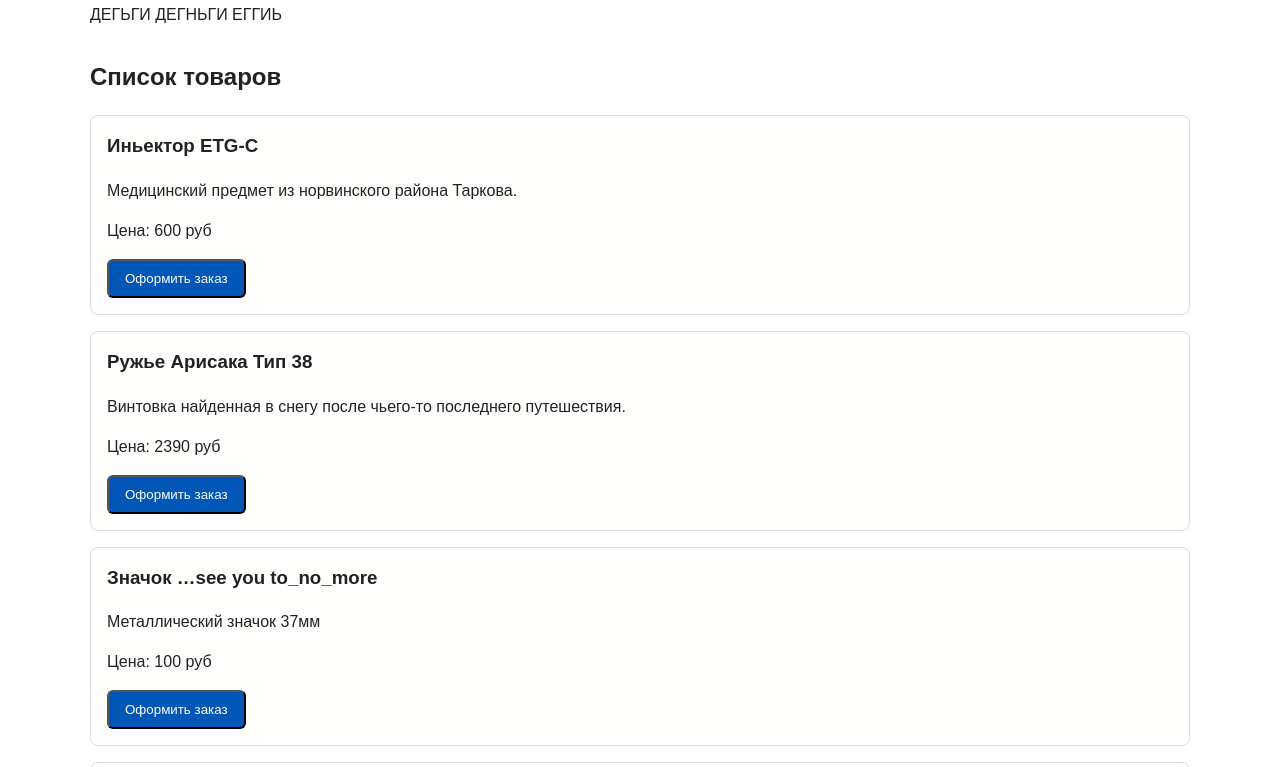
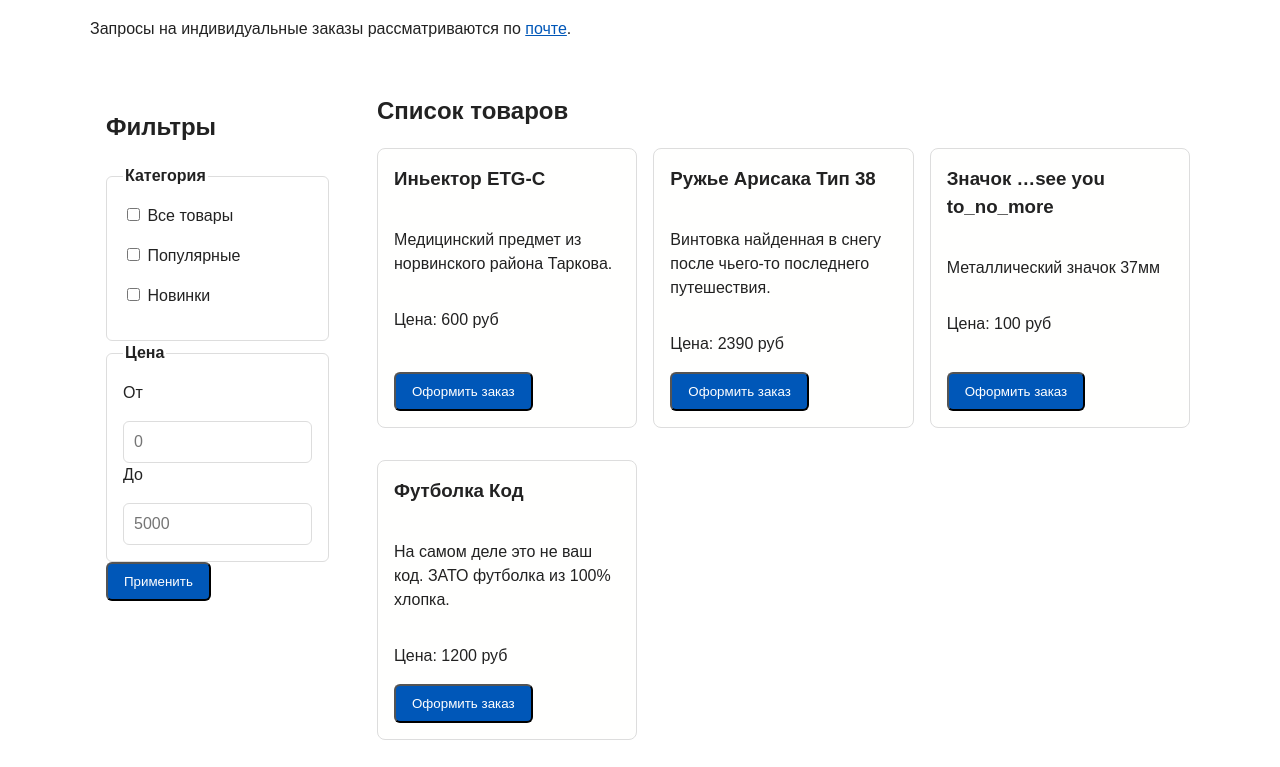
Before and after one commit to PancakeInAMicrowave/anotherworldlavka, a plain HTML site: page catalog.html in a window 1280 px wide. Shown: the part 306-1073 px from the top of the page. Drawn offline with Linux system fonts and the light colour scheme.

Commit message:
feat: add flex navigation and grid catalog layout

```diff
--- a/catalog.html
+++ b/catalog.html
@@ -2,15 +2,18 @@
 <html lang="ru">
 <head>
     <meta charset="utf-8" />
-    <meta name="viewport" content="width=device-width", initial-scale="1.0" />
+    <meta name="viewport" content="width=device-width" , initial-scale="1.0" />
     <meta name="description" content="Каталог товаров." />
     <title>Каталог товаров</title>
     <link rel="stylesheet" href="css/style.css" />
+    <meta name="description"
+          content="Купить уникальный и бомбезный мерч разных игровых вселенных" />
+    <script src="js/main.js" defer></script>
 </head>
 <body>
     <header>
         <div class="site-header">
-            <a class="site-olog" href="index.html">Лавка другого мира</a>
+            <a class="site-logo" href="index.html">Лавка другого мира</a>
 
             <nav class="site-nav" aria-label="Навигация">
                 <ul class="site-nav__list">
@@ -33,12 +36,42 @@
         <section class="section">
             <h1>Каталог товаров</h1>
             <p>
-                ДЕГЬГИ ДЕГНЬГИ ЕГГИЬ
+                Запросы на индивидуальные заказы рассматриваются по <a href="contacts.html">почте</a>.
             </p>
         </section>
-        <section class="section">
+        <section class="catalog-layout">
+            <aside class="catalog-filters">
+                <h2>Фильтры</h2>
+                <form class="filters-form" action="#" method="get">
+                    <fieldset>
+                        <legend>Категория</legend>
+                        <label>
+                            <input type="checkbox" name="category" value="all" />
+                            Все товары
+                        </label>
+                        <label>
+                            <input type="checkbox" name="category" value="popular" />
+                            Популярные
+                        </label>
+                        <label>
+                            <input type="checkbox" name="category" value="new" />
+                            Новинки
+                        </label>
+                    </fieldset>
+
+                    <fieldset>
+                        <legend>Цена</legend>
+                        <label for="price-from">От</label>
+                        <input id="price-form" name="price-form" type="number" min="0" placeholder="0" />
+                        <label for="price-to">До</label>
+                        <input id="price-to" name="price-to" type="number" min="0" placeholder="5000" />
+                    </fieldset>
+                    <button class="button" type="submit">Применить</button>
+                </form>
+            </aside>
+            <section class="catalog-products">
                 <h2>Список товаров</h2>
-
+                <div class="products-grid">
                     <article class="product-card">
                         <h3>Иньектор ETG-C</h3>
                         <p>Медицинский предмет из норвинского района Таркова.</p>
@@ -63,7 +96,8 @@
                         <p>Цена: 1200 руб</p>
                         <button class="button product-card__button" type="button" data-product="shirt1">Оформить заказ</button>
                     </article>
-
+                </div>
+            </section>
         </section>
     </main>
 
--- a/css/style.css
+++ b/css/style.css
@@ -29,6 +29,7 @@
     --radius-button: 6px;
     --container-width: 1100px;
     --space-md: 16px;
+    --space-lg: 32px;
 }
 
 /*База*/
@@ -145,7 +146,9 @@ button {
     padding: 16px;
     border: 1px solid var(--color-product-card-border);
     border-radius: 8px;
-    background-color: var(--color-product-card-background)
+    background-color: var(--color-product-card-background);
+    display: flex;
+    flex-direction: column;
 }
 
     .product-card:hover {
@@ -155,6 +158,17 @@ button {
     .product-card h3 {
         margin-top: 0;
     }
+
+    .product-card .button {
+        margin-top: auto;
+        align-self: flex-start;
+    }
+
+.products-grid {
+    display: grid;
+    grid-template-columns: repeat(3, 1fr);
+    gap: var(--space-md);
+}
 
 .button {
     display: inline-block;
@@ -176,6 +190,48 @@ button {
     padding: 16px;
     border-left: 4px solid var(--color-aside-info-border);
     background-color: var(--color-aside-info-background);
+}
+
+/*каталог*/
+.catalog-layout {
+    max-width: var(--container-width);
+    margin: 0 auto var(--space-lg);
+    display: grid;
+    grid-template-columns: 255px 1fr;
+    grid-template-areas: "filters products";
+    gap: var(--space-lg);
+}
+
+.catalog-filters {
+    grid-area: filters;
+    padding: var(--space-md);
+    border: 1px solid 2px;
+    border-radius: var(--radius-button);
+    background-color: var(--color-surface);
+}
+.catalog-products {
+    grid-area: products;
+}
+/*фильтры*/
+.filters-form fieldset {
+    margin: 0;
+    padding: var(--space-md);
+    border: 1px solid var(--color-product-card-border);
+    border-radius: var(--radius-button);
+}
+.filters-form legend {
+    font-weight: 700;
+}
+.filters-form label {
+    display: block;
+    margin-bottom: var(--space-md);
+}
+.filters-form input[type="number"] {
+    width: 100%;
+    padding: 8px 10px;
+    border: 1px solid var(--color-product-card-border);
+    border-radius: var(--radius-button);
+    font: inherit;
 }
 /*Модальное окно*/
 .order-dialog {
--- a/js/main.js
+++ b/js/main.js
@@ -2,7 +2,7 @@ const orderDialog = document.getElementById('order-dialog');
 const orderButtons = document.querySelectorAll('.product-card__button');
 const closeDialogButton = document.getElementById('close-order-dialog');
 const selectedProductInput = document.getElementById('selected-product');
-orderButtons.forEach((button) => {
+orderButtons?.forEach((button) => {
 	button.addEventListener('click', () => {
 		const productName = button.dataset.product;
 		selectedProductInput.value = productName;
@@ -10,7 +10,7 @@ orderButtons.forEach((button) => {
 	});
 });
 
-closeDialogButton.addEventListener('click',() => {
+closeDialogButton?.addEventListener('click',() => {
 	orderDialog.close();
 });
 
```
Also changed, not shown: contacts.html (+3 -0 lines), index.html (+2 -0 lines), 1 other file. Lines whose indentation alone changed are shown as unchanged.
